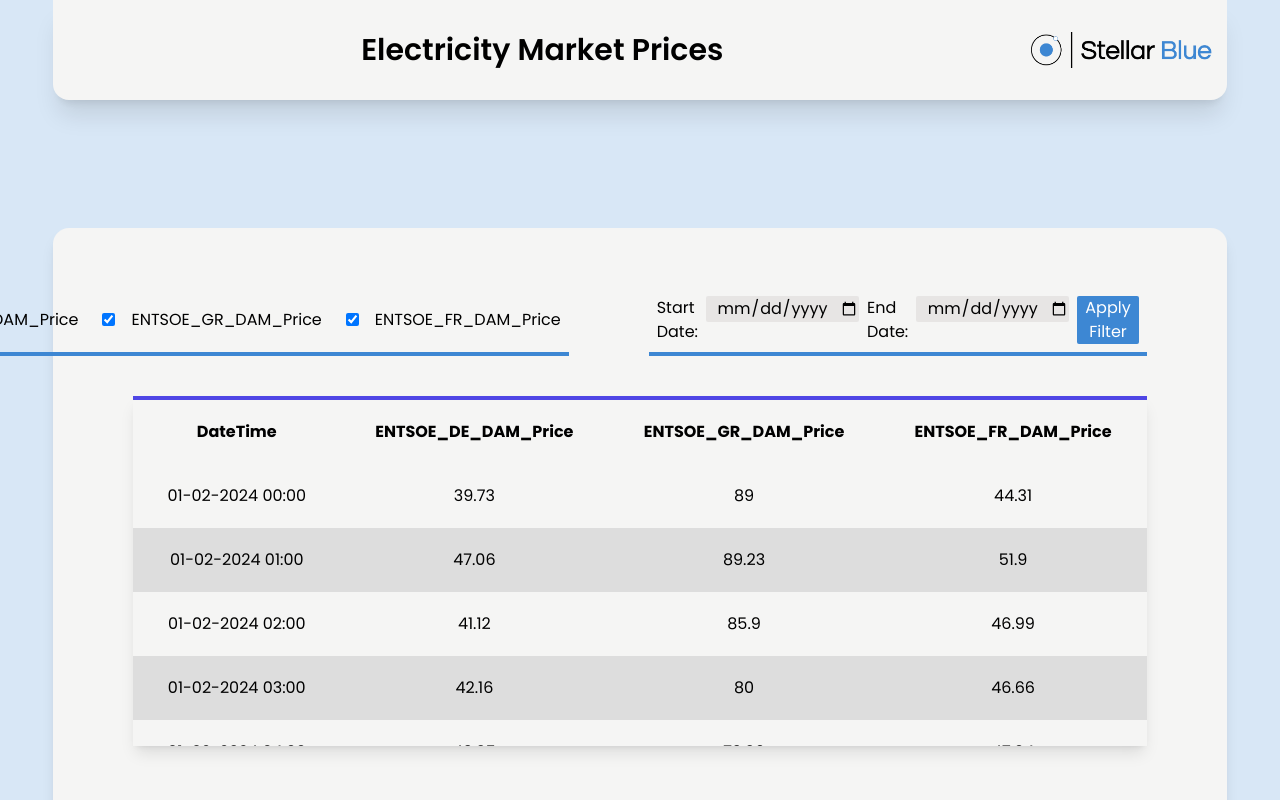
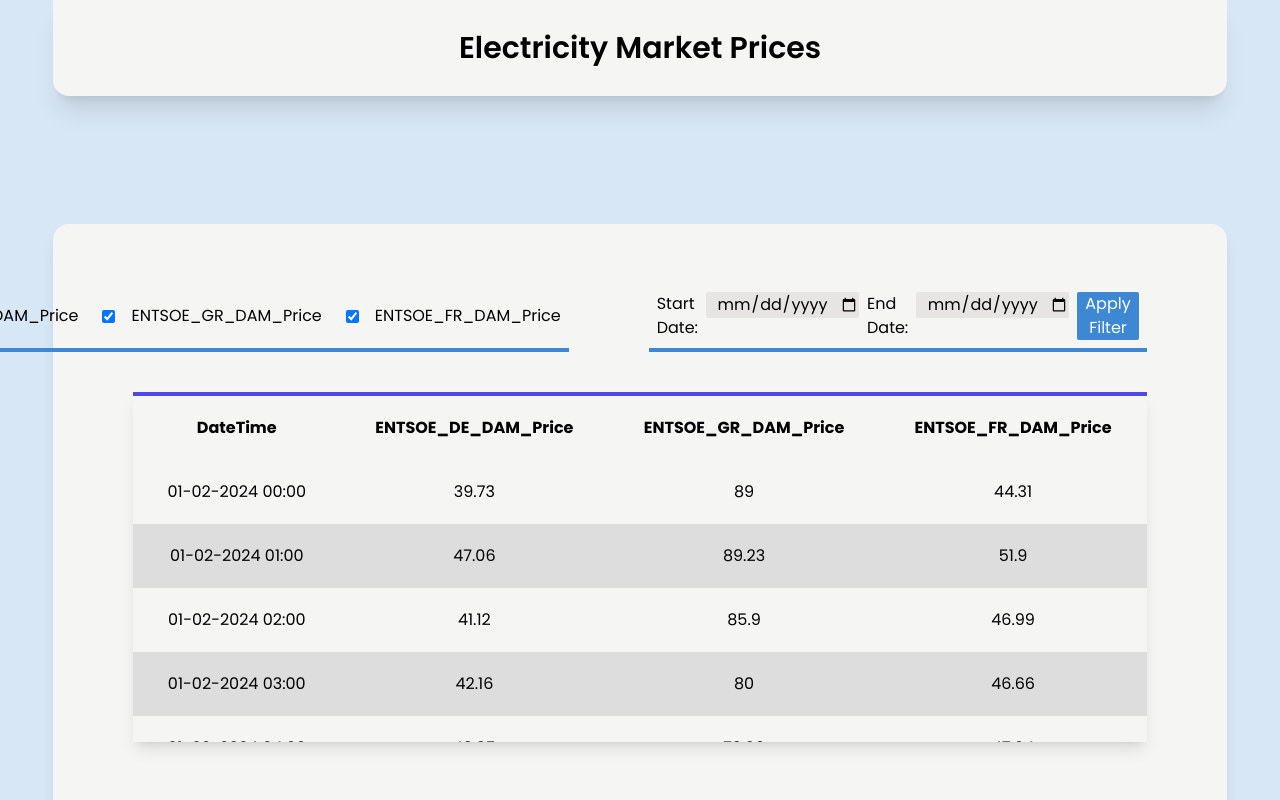
Before and after one commit to dimitrisAvgoustopoulos/vue-timeseriesdata-visualization, a Vue app: page / in a window 1280 px wide. Shown: the top 800 px of the page. Built offline with nearby package versions, Linux system fonts and the light colour scheme.

Commit message:
Update Header.vue

```diff
--- a/src/components/Header.vue
+++ b/src/components/Header.vue
@@ -4,8 +4,8 @@ import LOGO from '../assets/logo.png'
 </script>
 
 <template>
-    <header class="flex justify-center items-center bg-stone-100 w-11/12 mx-auto rounded-b-2xl sticky top-0 shadow-xl z-50">
+    <header class="flex justify-center items-center h-10 sm:h-24 bg-stone-100 w-11/12 mx-auto rounded-b-2xl sticky top-0 shadow-xl z-50">
         <h1 class="mx-auto font-semibold md:text-2xl lg:text-3xl">Electricity Market Prices</h1>
-        <img class="w-2/6 my-6 md:my-8 lg:w-1/6 ":src="LOGO" alt="Logo"/>
+        <!-- <img class="w-2/6 my-6 md:my-8 lg:w-1/6 ":src="LOGO" alt="Logo"/> -->
     </header>
 </template>
```
